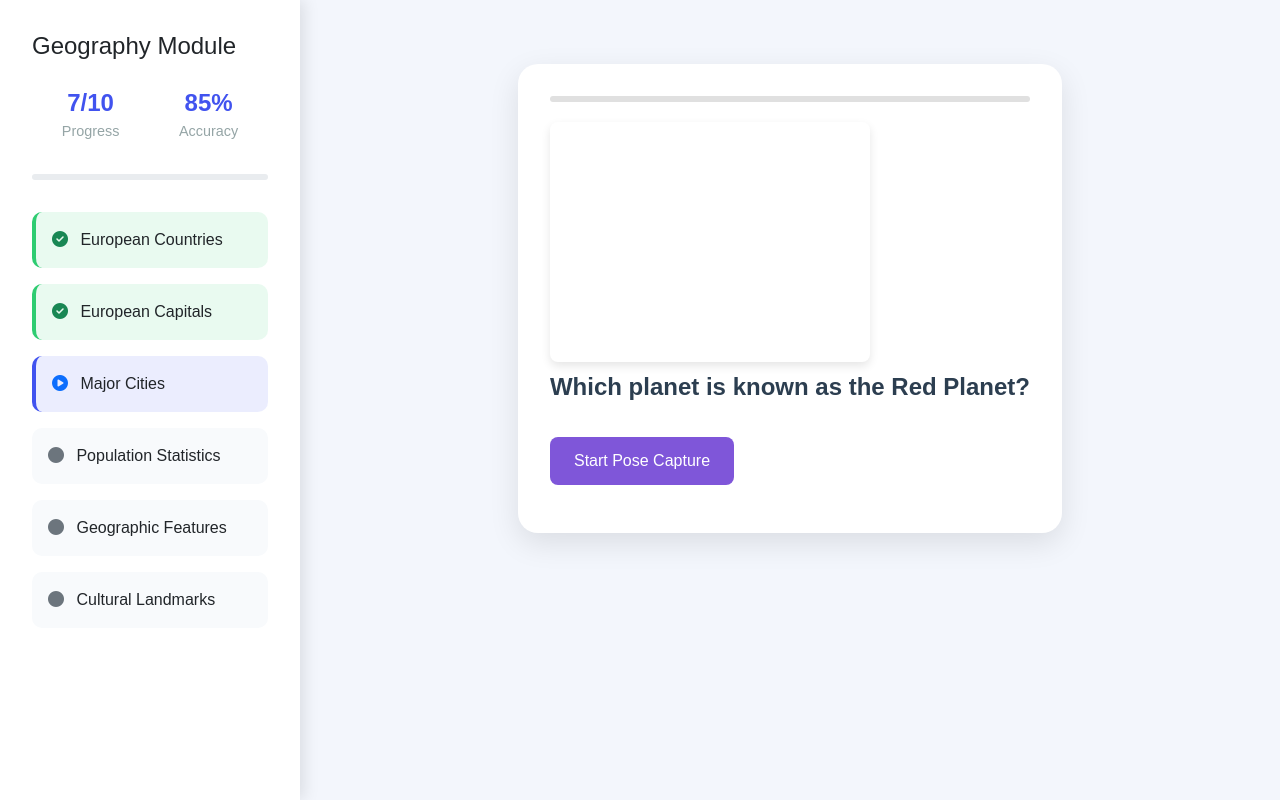
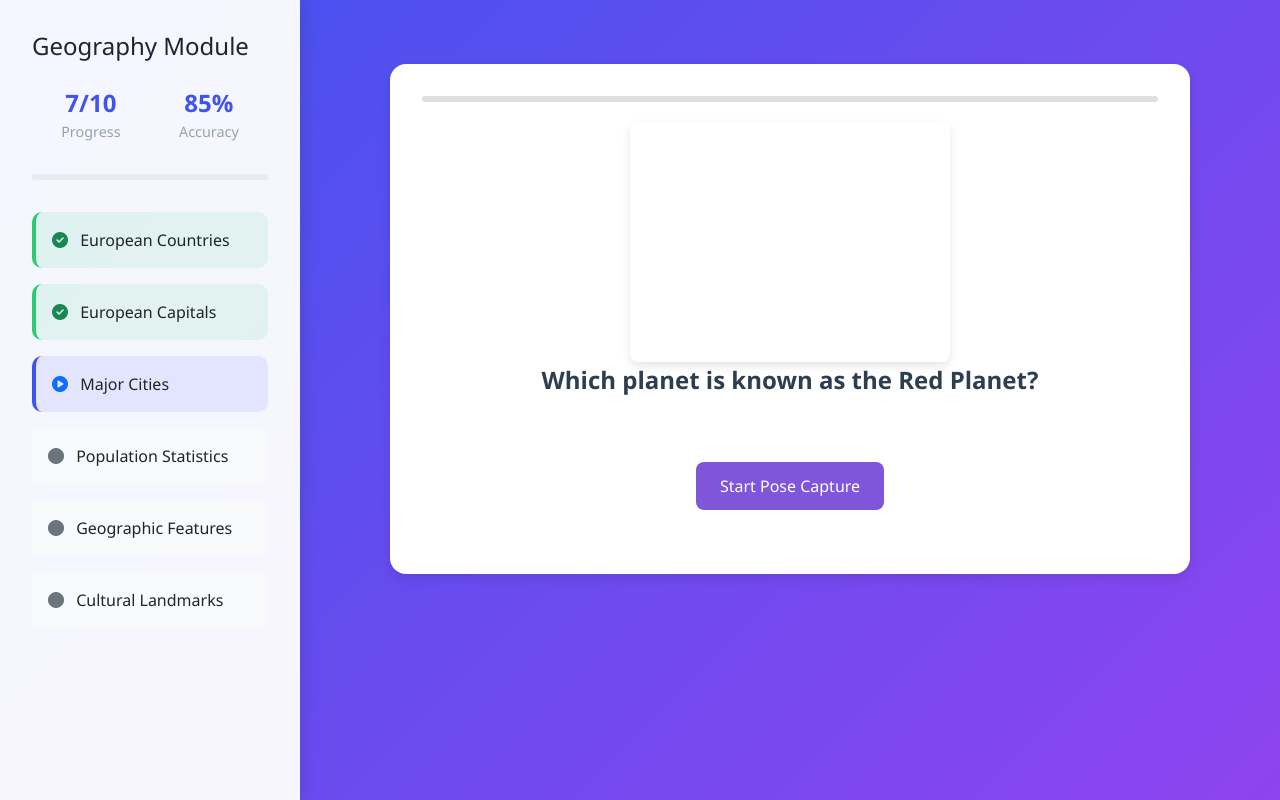
Before and after one commit to minicil625/Signlingo, a Flask app: page /ml_game in a window 1280 px wide. Run offline with Flask 3, Linux system fonts and the light colour scheme.

Commit message:
Fixed the design

```diff
--- a/static/ml_game.css
+++ b/static/ml_game.css
@@ -1,4 +1,21 @@
-body { font-family: 'Poppins', sans-serif; background: #f3f6fc; margin: 0; display: flex; flex-direction: column; align-items: center; justify-content: center; height: 100vh; }
+body {
+    background: linear-gradient(135deg, var(--primary), var(--secondary));
+    min-height: 100vh;
+    font-family: 'Segoe UI', sans-serif;
+}
+
+.quiz-card {
+    display: flex;
+    flex-direction: column;
+    align-items: center;
+    justify-content: center;
+    text-align: center;
+    background: #ffffff;
+    padding: 2rem;
+    border-radius: 1rem;
+    box-shadow: 0 4px 12px rgba(0, 0, 0, 0.1);
+  }
+
 #webcam { border-radius: 8px; box-shadow: 0 4px 10px rgba(0,0,0,0.1); }
 #countdown { font-size: 3rem; margin: 1rem; color: #1877f2; }
 #result { font-size: 1.25rem; margin-top: 1rem; color: #0a2540; }
```
